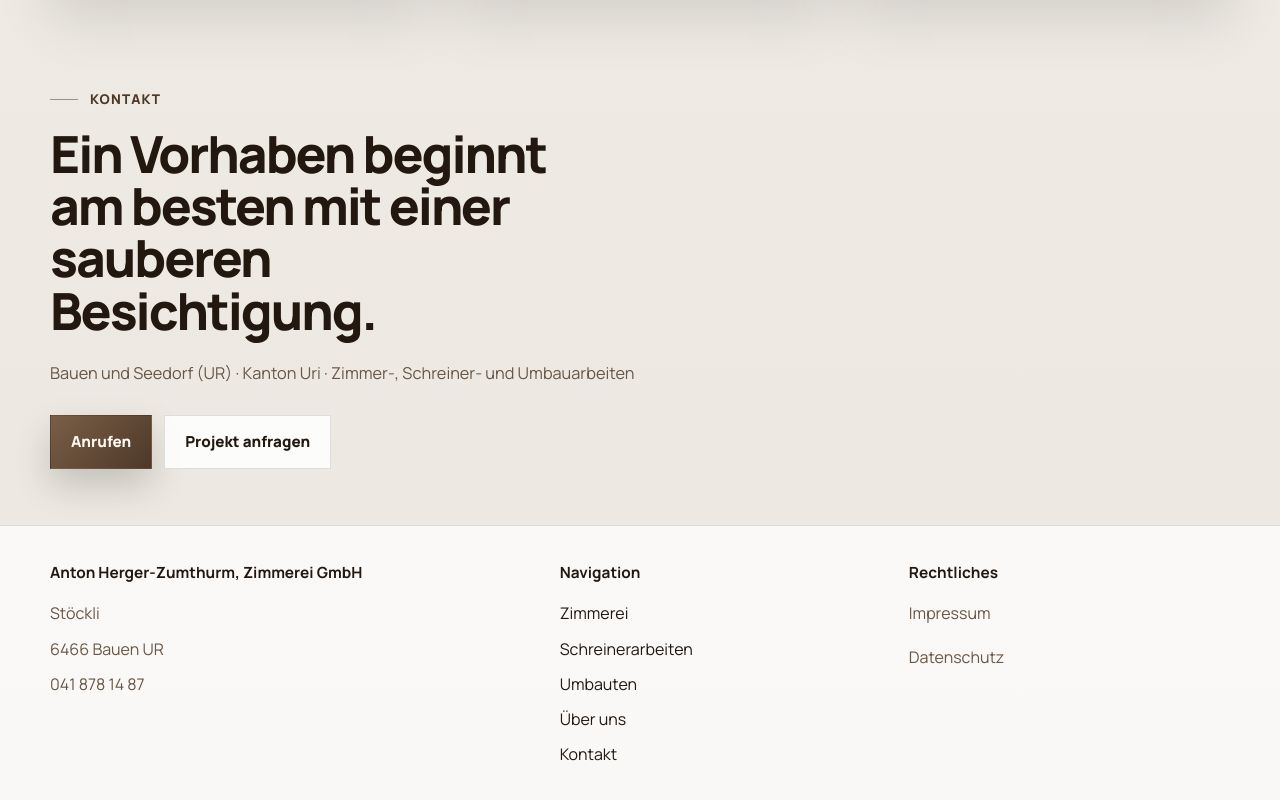
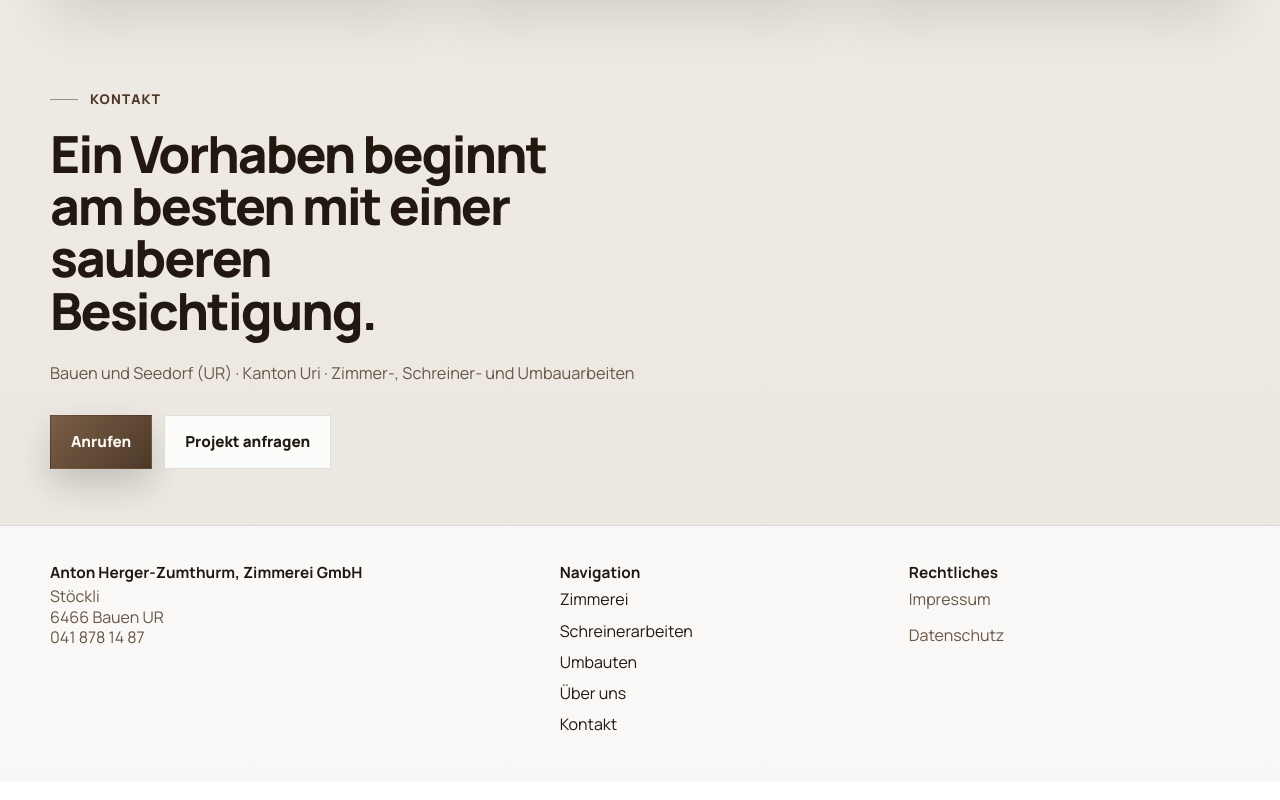
Before and after one commit to gfarah123/Anton-Herger-Zumthurm, a plain HTML site: page index.html in a window 1280 px wide. Shown: the part 3910-4710 px from the top of the page. Drawn offline with Linux system fonts and the light colour scheme.

Commit message:
Adjust footer address spacing

```diff
--- a/styles.css
+++ b/styles.css
@@ -583,9 +583,16 @@
 }
 
 .contact-list li + li,
-.site-footer__stack li + li,
 .site-footer__legal li + li {
-  margin-top: 8px;
+  margin-top: 4px;
+}
+
+.site-footer__stack {
+  line-height: 1.28;
+}
+
+.site-footer__stack li + li {
+  margin-top: 0;
 }
 
 .form-panel {
@@ -650,14 +657,14 @@
 
 .site-footer__column strong {
   display: block;
-  margin-bottom: 14px;
+  margin-bottom: 0;
   font-size: 0.96rem;
 }
 
 .site-footer__nav,
 .site-footer__legal {
   display: grid;
-  gap: 8px;
+  gap: 4px;
 }
 
 [data-reveal] {
```
